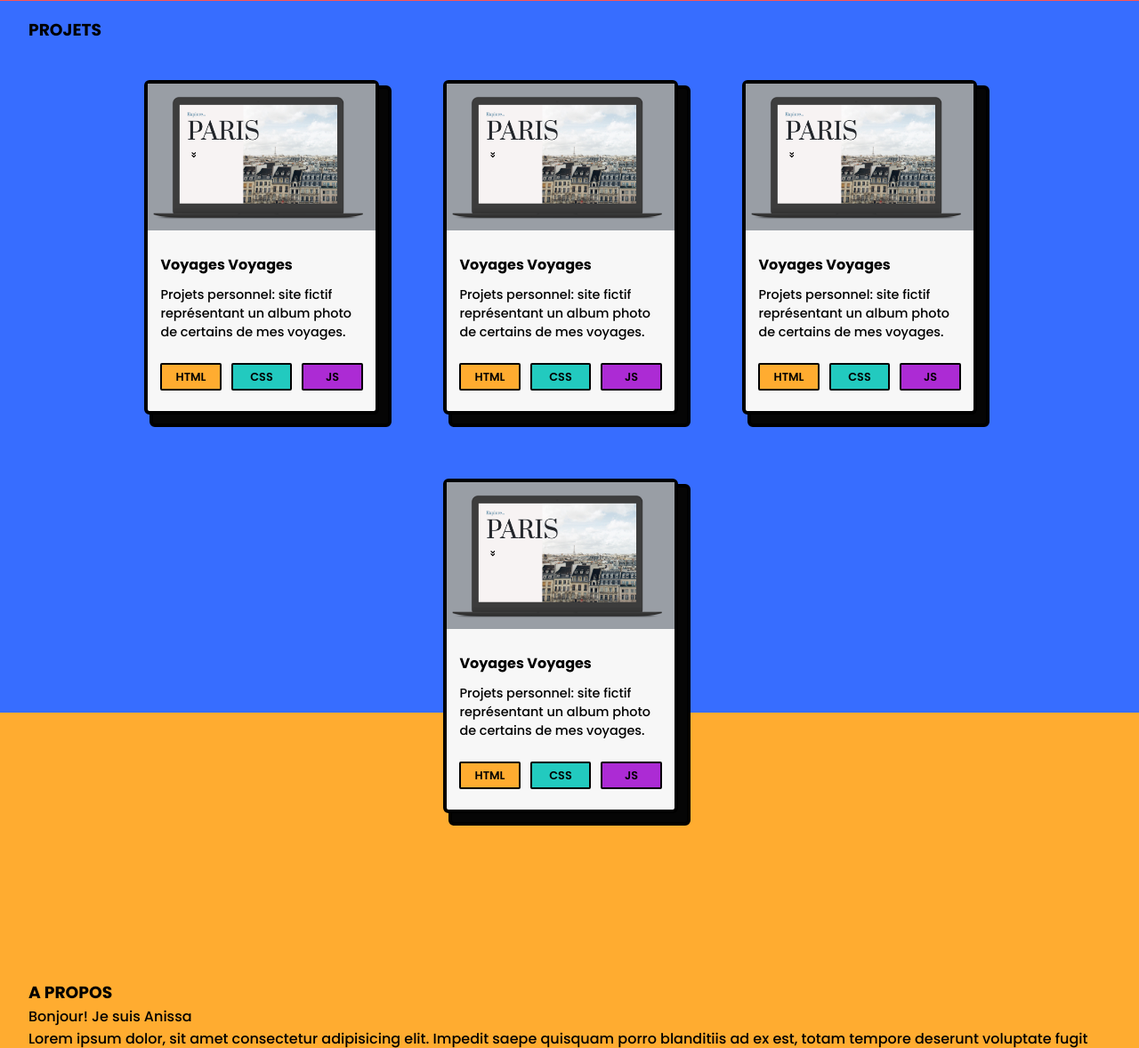
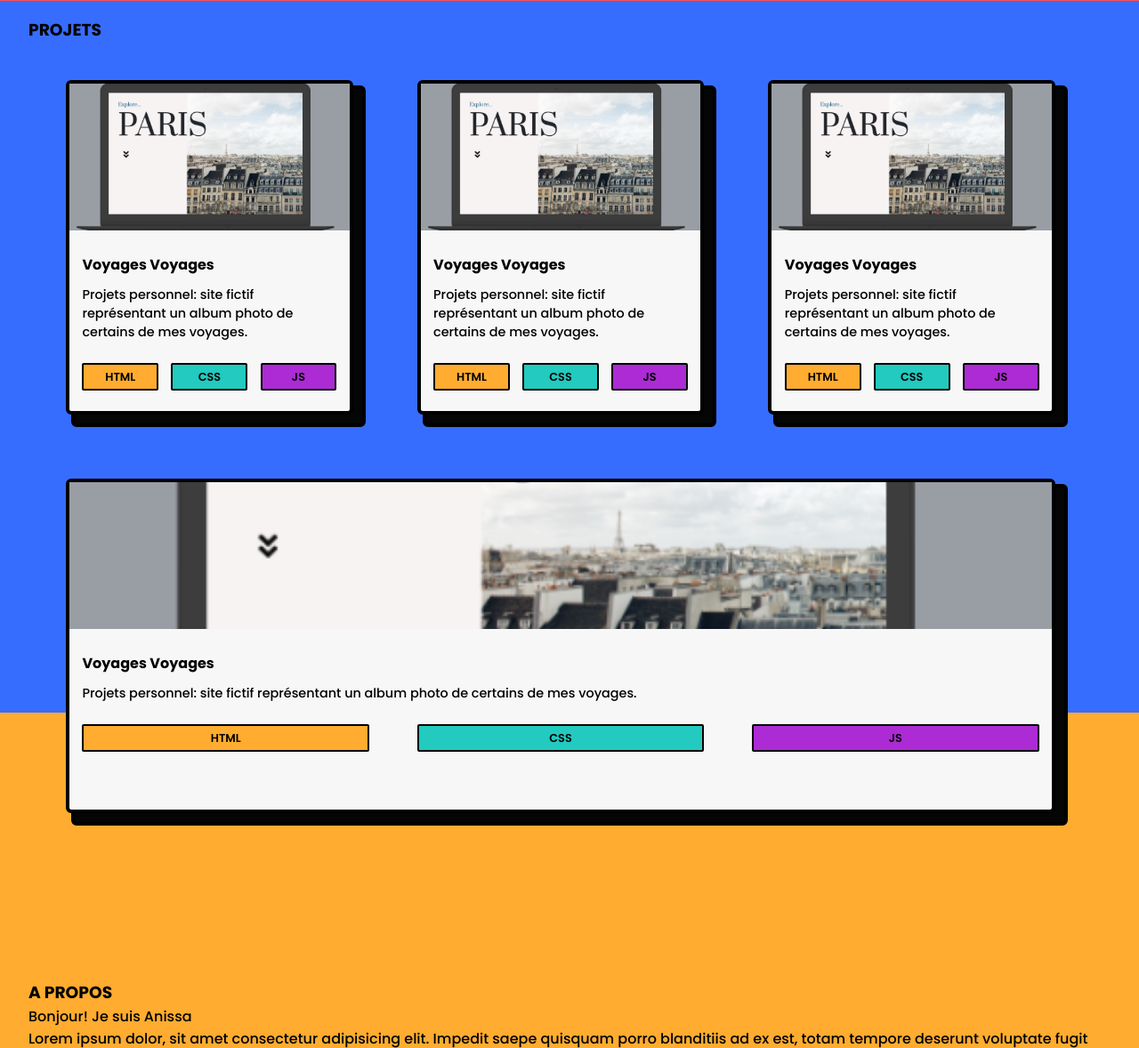
Before and after one commit to AnissaBel/anissawebdesign, a PHP site: page / in a window 1280 px wide. Shown: the part 799-1977 px from the top of the page at 89% size. Run offline with PHP 8.4, Linux system fonts and the light colour scheme.

Commit message:
Test flex flow cards

```diff
--- a/css/style.css
+++ b/css/style.css
@@ -123,24 +123,34 @@ section {
 /* ________SECTION PROJETS________ */
 
 .projets__container {
-    width:100%;
-    height:100%;
-    padding:1rem;
-    display:flex;
+    width: 100%;
+    height: 100%;
+    padding: 1rem;
+    display: flex;
     flex-wrap: wrap;
     justify-content: center;
+    flex-flow: row wrap;
 }
 
 
 .card__contour {
-    width:17rem;
-    height:24rem;
-    margin:2rem;
-    display:inline-block;
+    min-width: 15rem;
+    height: 24rem;
+    margin: 2rem;
+    display: inline-block;
     background-color: #050505;
     border-radius: 6px;
     border: 4px solid black;
     text-decoration: none;
+    display: flex;
+    flex: 1 1 0%;
+
+}
+
+@media screen and (max-width:px) {
+    .card__contour {
+        min-width: 80%;
+    }
 
 }
 
```
